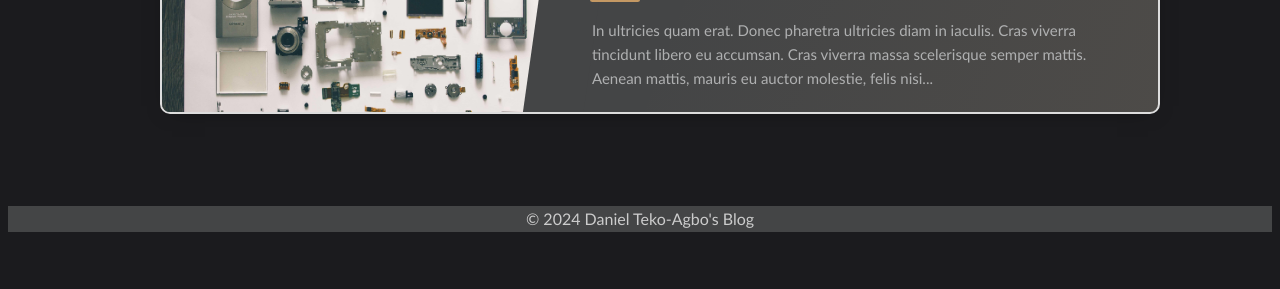
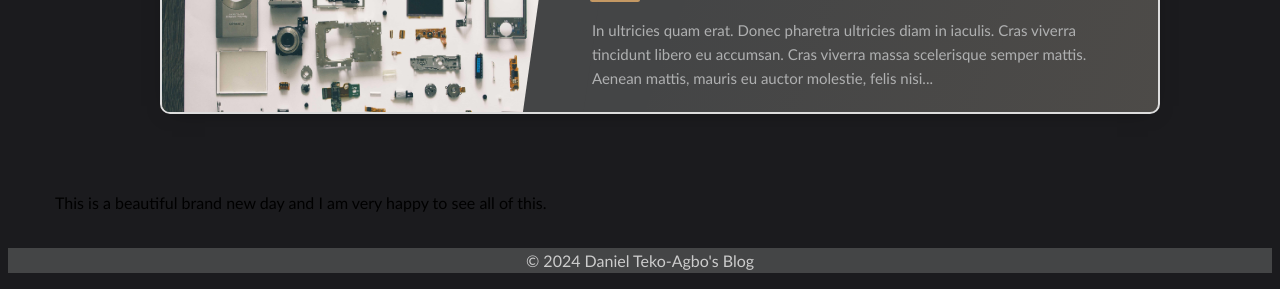
Before and after one commit to DanielTeko-Agbo/blog, a Jekyll site: the page built from index.md, in a window 1280 px wide, cut to the strip 810-1099 px from the top of the page. Built offline with Jekyll 4.4.1, drawn with Linux system fonts in a browser that asks for light colours; before the commit the page ends 1058 px from its top, so only the background shows below that.

Commit message:
Added sidebar

```diff
--- a/_layouts/default.html
+++ b/_layouts/default.html
@@ -15,10 +15,14 @@
         </nav>
     </header>
 
-    <main>
+    <main class="container">
         <h1 class="center">{{ page.title }}</h1>
 
         <div class="decent" style="font-size: 1.3em;">{{ content }}</div>
+
+        {% if site.sidebar %}
+            <p>This is a beautiful brand new day and I am very happy to see all of this.</p>
+        {% endif %}
     </main>
 
     <footer>
--- a/assets/css/style.css
+++ b/assets/css/style.css
@@ -3,6 +3,30 @@ body {
     line-height: 1.6;
     background-color: rgb(27, 27, 30);
 }
+
+
+.container {
+  padding-right: 15px;
+  padding-left: 15px;
+  margin-right: auto;
+  margin-left: auto;
+}
+@media (min-width: 768px) {
+  .container {
+    width: 750px;
+  }
+}
+@media (min-width: 992px) {
+  .container {
+    width: 970px;
+  }
+}
+@media (min-width: 1200px) {
+  .container {
+    width: 1170px;
+  }
+}
+
 
 .decent {
     margin: 0;
```
